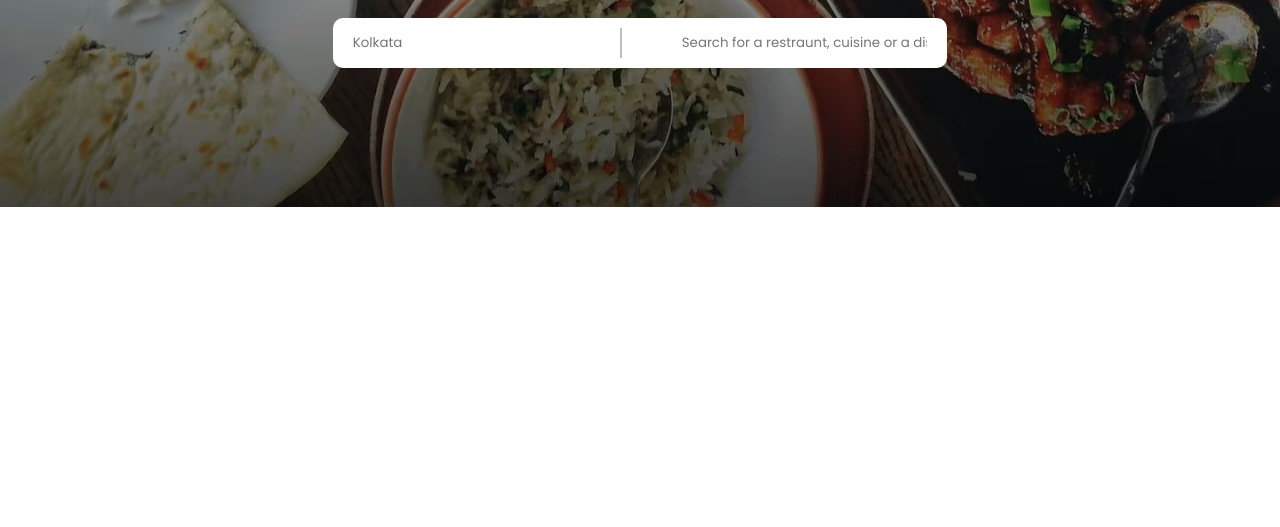
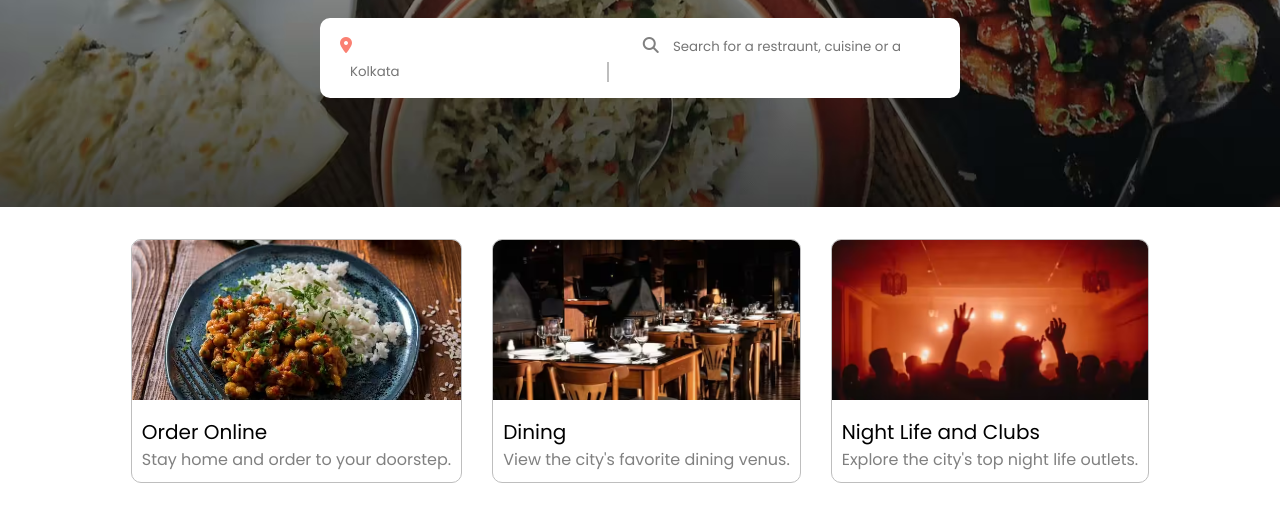
Before and after one commit to Blep21/Zomato-Landing-Page, a plain HTML site: page index.html in a window 1280 px wide. Shown: the part 273-800 px from the top of the page. Drawn offline with Linux system fonts and the light colour scheme.

Commit message:
cards added

```diff
--- a/index.html
+++ b/index.html
@@ -58,19 +58,46 @@
           alt=" "
         />
         <h1>Discover the best food & drinks in Kolkata</h1>
-        <div class="hero__container_input">
-          <input
-            class="hero__container_location"
-            placeholder="Kolkata"
-            type="text"
-          />
-          <input
-            class="hero__container_search"
-            placeholder="Search for a restraunt, cuisine or a dish"
-            type="text"
-          />
+        <div class="hero__input">
+          <div class="location">
+            <i class="fa-solid fa-location-dot"></i>
+            <input class="input__location" type="text" placeholder="Kolkata" />
+          </div>
+          <div class="search">
+            <i class="fa-solid fa-magnifying-glass"></i>
+            <input
+              class="input__search"
+              type="text"
+              placeholder="Search for a restraunt, cuisine or a dish"
+            />
+          </div>
         </div>
       </div>
     </section>
+
+    <section class="main card__section">
+      <div class="main_card">
+        <img src="images/item1.png" alt="" />
+        <div class="card_content">
+          <h2>Order Online</h2>
+          <p>Stay home and order to your doorstep.</p>
+        </div>
+      </div>
+      <div class="main_card">
+        <img src="images/item2.png" alt="" />
+        <div class="card_content">
+          <h2>Dining</h2>
+          <p>View the city's favorite dining venus.</p>
+        </div>
+      </div>
+      <div class="main_card">
+        <img src="images/item3.png" alt="" />
+        <div class="card_content">
+          <h2>Night Life and Clubs</h2>
+          <p>Explore the city's top night life outlets.</p>
+        </div>
+      </div>
+
+    </section>
   </body>
 </html>
--- a/styles.css
+++ b/styles.css
@@ -21,7 +21,7 @@
 .navbar{
     display: flex;
     justify-content: space-between;
-    padding: 20px 120px;
+    padding: 20px 12vw;
     font-size: 14px;
 }
 
@@ -59,30 +59,82 @@
     text-align: center;
 }
 
-.hero__container_input{
-    background-color: white;
-    padding: 10px;
-    width: 48vw;
-    height: 50px;;
+.hero__input{
+    display: flex;
+    gap: 20px;
+    background: white;
+    padding: 15px 20px;
+    width: 50vw;
     border-radius: 10px;
-    display: flex;
-    flex: 1, 2;
-    gap: 50px;
 }
 
-.hero__container_location{
+.location{
+    color: salmon;
+}
+
+.input__location{
     border: none;
     outline: none;
-    padding: 10px;
-    border-right: solid 2px #bebebe;
+    padding-left: 10px;
+    border-right: 2px solid #bebebe;
 }
 
-.hero__container_search{
+.search{
+    color: gray;
+    width:50%;
+}
+
+.input__search{
     border: none;
     outline: none;
-    width: 100%;;
+    width: 80%;
+    padding-left: 10px;
+}
+
+.main{
+    margin: 2rem auto;
+    width: 80%;
+}
+
+.card__section{
+    display: flex;
+    gap: 30px;
+    flex-wrap: wrap;
+    justify-content: center;
+    align-items: center;
+}
+
+.main_card{
+    border: 1px solid #bebebe;
+    border-radius: 10px;
+    overflow: hidden;
+    transition: all 0.3s ease;
+}
+
+.main_card:hover{
+    transform: scale(1.05);
+}
+
+.main_card img{
+    width: 100%;
+    height: 160px;
+    object-fit: cover;
+}
+
+.card_content{
     padding: 10px;
 }
+
+.card_content h2{
+    font-size: 20px;
+    font-weight: 400;
+}
+
+.card_content p{
+    color: gray;
+    font-size: 16px;
+}
+
 
 
 @media only screen and (max-width:600px) {
@@ -104,19 +156,23 @@
 }
 
 @media only screen and (max-width:600px) {
-    .hero__container_input{
+    .hero__input{
         display: flex;
         flex-direction: column;
         width: 80%;
         background: transparent;
-        border: none;
         gap: 10px;
     }
 
-    .hero__container_location,
-    .hero__container_search{
-        border-radius: 8px;
+    .location, .search{
+        background-color: white;
+        width: 100%;
         border: none;
-        padding-left: 20px;
+        padding: 10px 10px;
+        border-radius: 10px;
+    }
+
+    .input__location{
+        border: none;
     }
 }
```
